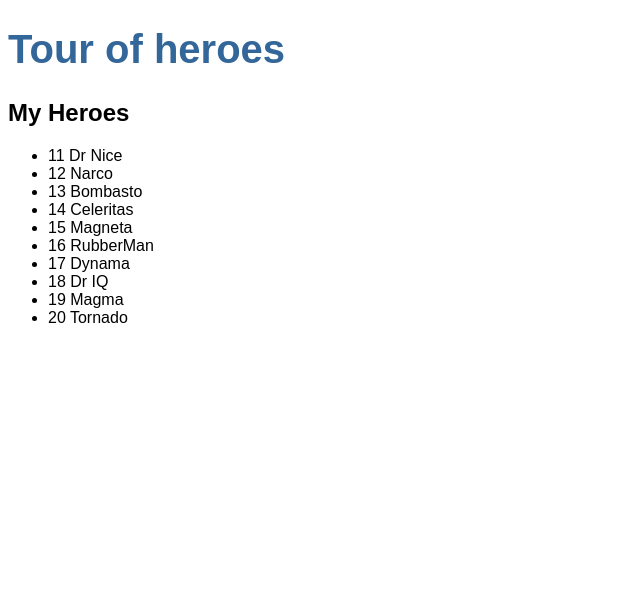
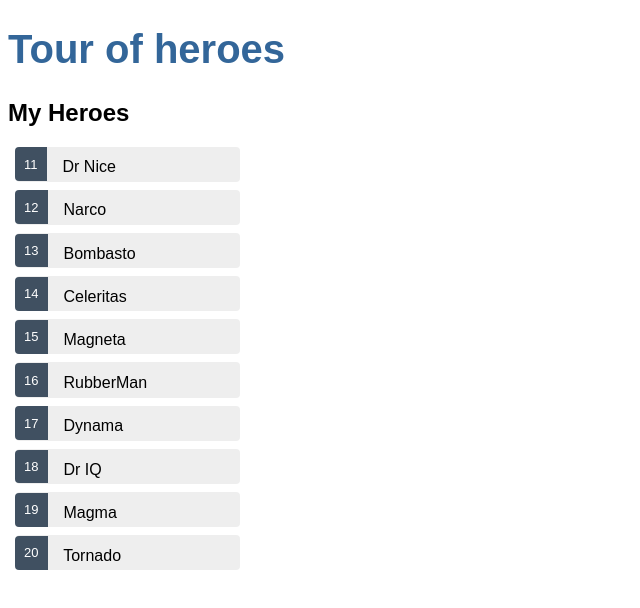
Before and after one commit to TheBookKnight/protractor-jasmine-cucumber, an Angular app: page / in a window 1280 px wide. Shown: the top 608 px of the page, without its empty margins (0-640 px from the left). Built offline with nearby package versions, Linux system fonts and the light colour scheme.

Commit message:
Added Hero clickability

```diff
--- a/src/app/heroes/heroes.component.css
+++ b/src/app/heroes/heroes.component.css
@@ -0,0 +1,44 @@
+/* HeroesComponent's private CSS styles */
+.heroes {
+  margin: 0 0 2em 0;
+  list-style-type: none;
+  padding: 0;
+  width: 15em;
+}
+.heroes li {
+  cursor: pointer;
+  position: relative;
+  left: 0;
+  background-color: #eee;
+  margin: 0.5em;
+  padding: 0.3em 0;
+  height: 1.6em;
+  border-radius: 4px;
+}
+.heroes li:hover {
+  color: #607d8b;
+  background-color: #ddd;
+  left: 0.1em;
+}
+.heroes li.selected {
+  background-color: #cfd8dc;
+  color: white;
+}
+.heroes li.selected:hover {
+  background-color: #bbd8dc;
+  color: white;
+}
+.heroes .badge {
+  display: inline-block;
+  font-size: small;
+  color: white;
+  padding: 0.8em 0.7em 0 0.7em;
+  background-color: #405061;
+  line-height: 1em;
+  position: relative;
+  left: -1px;
+  top: -4px;
+  height: 1.8em;
+  margin-right: 0.8em;
+  border-radius: 4px 0 0 4px;
+}
--- a/src/app/heroes/heroes.component.html
+++ b/src/app/heroes/heroes.component.html
@@ -1,7 +1,26 @@
 <h2>My Heroes</h2>
 <ul class="heroes">
-  <!-- Lists all the heroes -->
-  <li *ngFor="let hero of heroes">
+  <!-- Lists all the heroes using *ngFor -->
+  <!-- Added the Angular class binding from css when
+the element matches the CSS condition -->
+  <li
+    *ngFor="let hero of heroes"
+    [class.selected]="hero === selectedHero"
+    (click)="onSelect(hero)"
+  >
     <span class="badge">{{ hero.id }}</span> {{ hero.name }}
   </li>
 </ul>
+
+<!-- If selectedHero is undefined,
+    ngIf removes the selectedHero detail from DOM-->
+<div *ngIf="selectedHero">
+  <h2>{{ selectedHero.name | uppercase }} Details</h2>
+  <div><span>id: </span>{{ selectedHero.id }}</div>
+  <div>
+    <label
+      >name:
+      <input [(ngModel)]="selectedHero.name" placeholder="name" />
+    </label>
+  </div>
+</div>
--- a/src/app/heroes/heroes.component.ts
+++ b/src/app/heroes/heroes.component.ts
@@ -10,12 +10,15 @@
   styleUrls: ['./heroes.component.css'],
 })
 export class HeroesComponent implements OnInit {
-  hero: Hero = {
-    id: 1,
-    name: 'Windstorm',
-  };
   heroes = HEROES;
+  // assigns the Hero property
+  selectedHero: Hero;
+
   constructor() {}
 
   ngOnInit(): void {}
+
+  onSelect(hero: Hero): void {
+    this.selectedHero = hero;
+  }
 }
```
